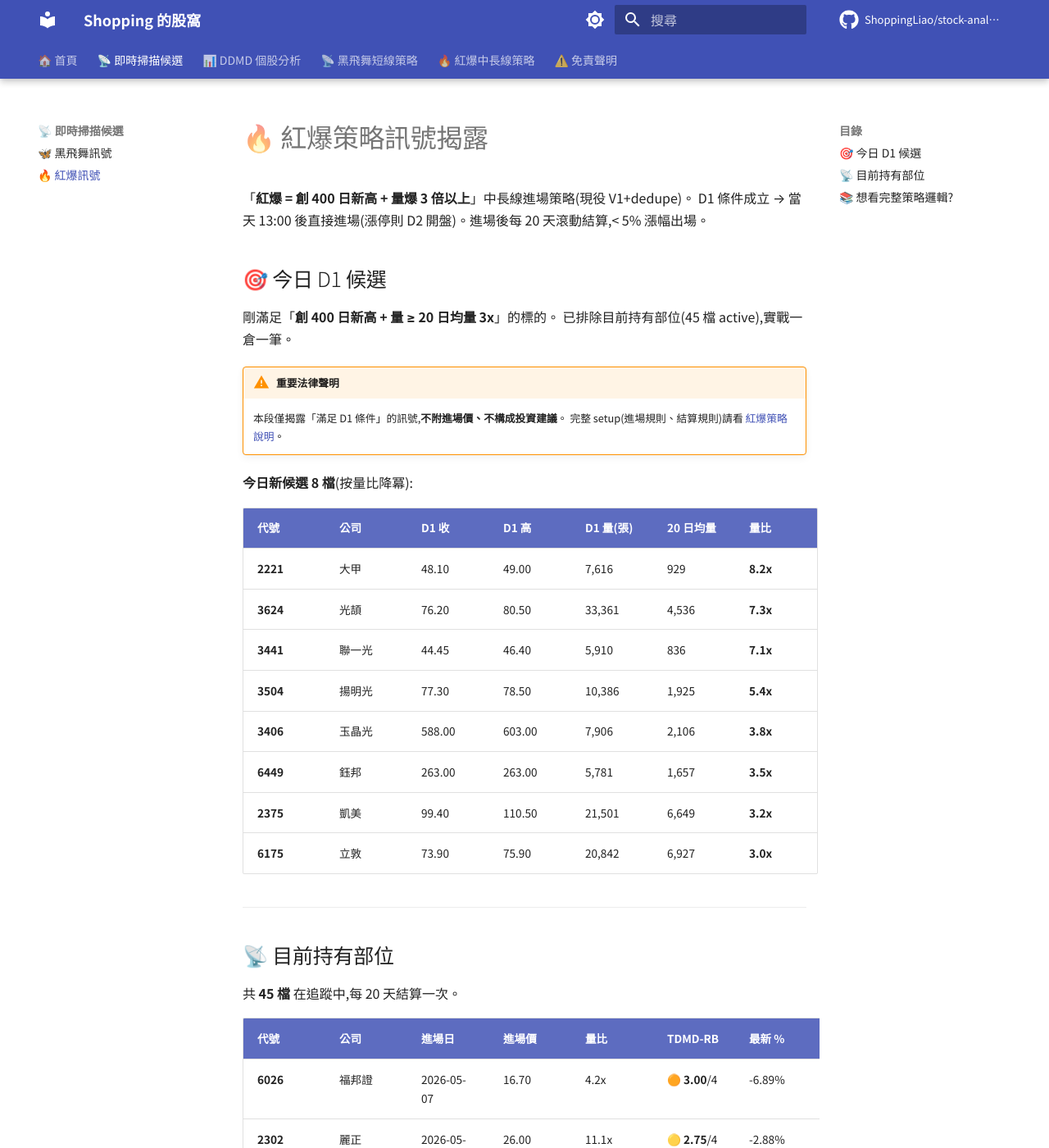
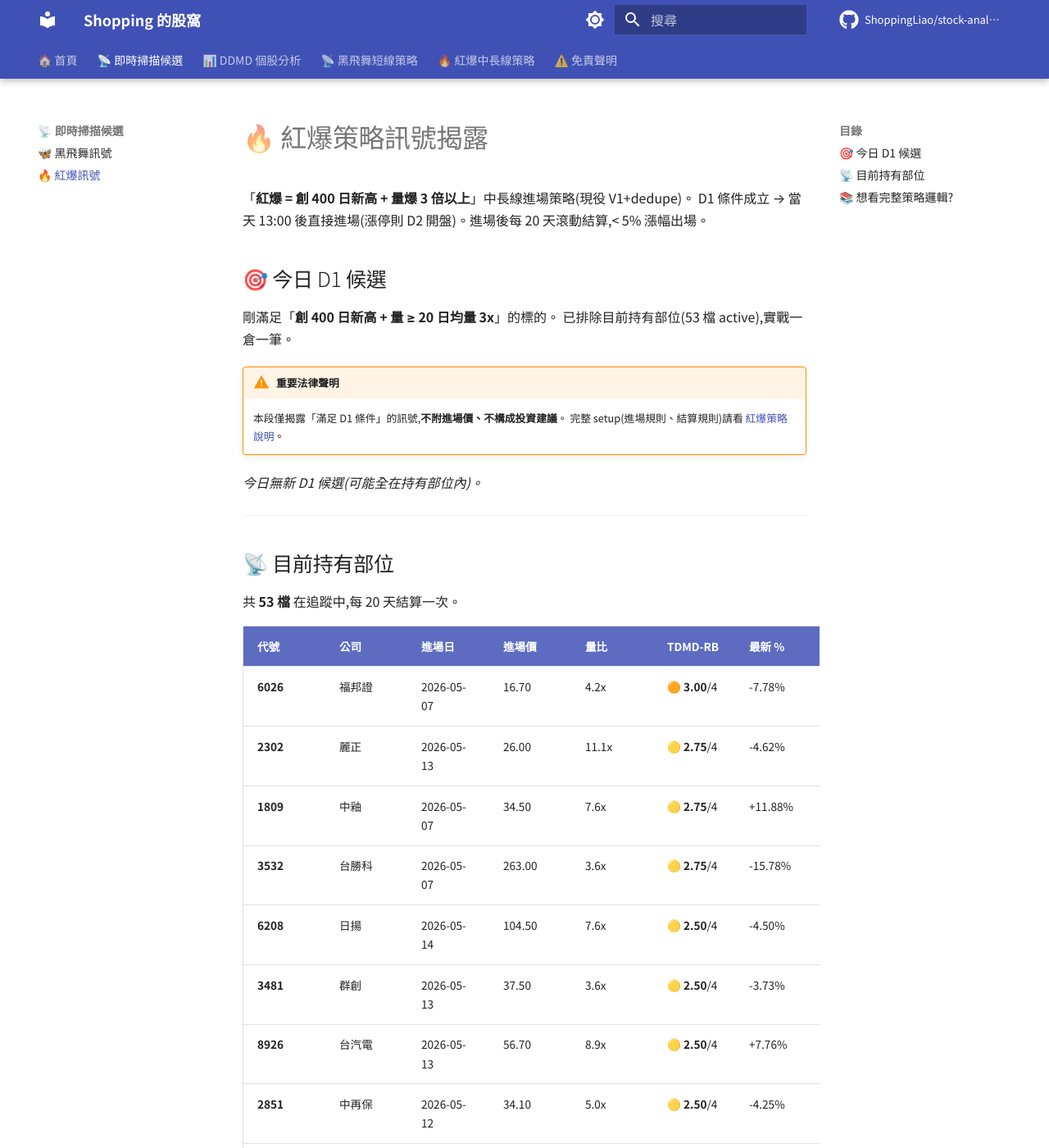
Before and after one commit to ShoppingLiao/stock-analysis-public, an MkDocs documentation site: the page built from docs/signals_red_burst.md, in a window 1280 px wide and 1400 px high. Shown: the whole window at 82% size. Built offline with MkDocs 1.6.1 and Material for MkDocs 9.7.7, drawn with Linux system fonts in a browser that asks for light colours; comment, search, counter and statistics services are not loaded; some of the changed text lies outside the part shown.

Commit message:
docs(signals): update BB + RB (2026-05-15)

```diff
--- a/docs/signals_red_burst.md
+++ b/docs/signals_red_burst.md
@@ -6,78 +6,75 @@ D1 條件成立 → 當天 13:00 後直接進場(漲停則 D2 開盤)。進場
 ## 🎯 今日 D1 候選
 
 剛滿足「**創 400 日新高 + 量 ≥ 20 日均量 3x**」的標的。
-已排除目前持有部位(45 檔 active),實戰一倉一筆。
+已排除目前持有部位(53 檔 active),實戰一倉一筆。
 
 !!! warning "重要法律聲明"
     本段僅揭露「滿足 D1 條件」的訊號,**不附進場價、不構成投資建議**。
     完整 setup(進場規則、結算規則)請看 [紅爆策略說明](about/strategy_red_burst.md)。
 
-**今日新候選 8 檔**(按量比降冪):
-
-| 代號 | 公司 | D1 收 | D1 高 | D1 量(張) | 20 日均量 | 量比 |
-|------|------|-------|-------|-----------|-----------|------|
-| **2221** | 大甲 | 48.10 | 49.00 | 7,616 | 929 | **8.2x** |
-| **3624** | 光頡 | 76.20 | 80.50 | 33,361 | 4,536 | **7.3x** |
-| **3441** | 聯一光 | 44.45 | 46.40 | 5,910 | 836 | **7.1x** |
-| **3504** | 揚明光 | 77.30 | 78.50 | 10,386 | 1,925 | **5.4x** |
-| **3406** | 玉晶光 | 588.00 | 603.00 | 7,906 | 2,106 | **3.8x** |
-| **6449** | 鈺邦 | 263.00 | 263.00 | 5,781 | 1,657 | **3.5x** |
-| **2375** | 凱美 | 99.40 | 110.50 | 21,501 | 6,649 | **3.2x** |
-| **6175** | 立敦 | 73.90 | 75.90 | 20,842 | 6,927 | **3.0x** |
+*今日無新 D1 候選(可能全在持有部位內)。*
 
 ---
 
 ## 📡 目前持有部位
 
-共 **45 檔** 在追蹤中,每 20 天結算一次。
+共 **53 檔** 在追蹤中,每 20 天結算一次。
 
 | 代號 | 公司 | 進場日 | 進場價 | 量比 | TDMD-RB | 最新 % | MFE | MAE | review |
 |------|------|--------|--------|------|---------|--------|-----|-----|--------|
-| **6026** | 福邦證 | 2026-05-07 | 16.70 | 4.2x | 🟠 **3.00**/4 | -6.89% | +1.80% | -7.19% | 0/10 |
-| **2302** | 麗正 | 2026-05-13 | 26.00 | 11.1x | 🟡 **2.75**/4 | -2.88% | +5.00% | -4.42% | 0/10 |
-| **1809** | 中釉 | 2026-05-07 | 34.50 | 7.6x | 🟡 **2.75**/4 | +13.77% | +26.23% | -2.46% | 0/10 |
-| **3532** | 台勝科 | 2026-05-07 | 263.00 | 3.6x | 🟡 **2.75**/4 | -6.46% | +3.04% | -8.56% | 0/10 |
-| **6208** | 日揚 | 2026-05-14 | 104.50 | 7.6x | 🟡 **2.50**/4 | — | — | — | 0/10 |
-| **3481** | 群創 | 2026-05-13 | 37.50 | 3.6x | 🟡 **2.50**/4 | -5.60% | +3.07% | -6.67% | 0/10 |
-| **8926** | 台汽電 | 2026-05-13 | 56.70 | 8.9x | 🟡 **2.50**/4 | +1.59% | +7.05% | +0.53% | 0/10 |
-| **2851** | 中再保 | 2026-05-12 | 34.10 | 5.0x | 🟡 **2.50**/4 | -2.93% | +1.17% | -2.93% | 0/10 |
-| **5471** | 松翰 | 2026-05-13 | 52.30 | 6.2x | 🟡 **2.50**/4 | -1.91% | +0.00% | -3.25% | 0/10 |
-| **3354** | 律勝 | 2026-05-08 | 35.40 | 5.9x | 🟡 **2.50**/4 | -5.08% | +5.93% | -7.49% | 0/10 |
-| **1785** | 光洋科 | 2026-05-07 | 185.00 | 4.0x | 🟡 **2.50**/4 | -19.46% | +0.00% | -20.54% | 0/10 |
-| **2342** | 茂矽 | 2026-05-07 | 45.95 | 3.5x | 🟡 **2.50**/4 | -8.27% | +1.63% | -10.99% | 0/10 |
-| **8016** | 矽創 | 2026-05-07 | 265.50 | 3.4x | 🟡 **2.50**/4 | +10.92% | +10.92% | -1.32% | 0/10 |
-| **3048** | 益登 | 2026-05-14 | 51.00 | 5.7x | 🟡 **2.25**/4 | — | — | — | 0/10 |
-| **2492** | 華新科 | 2026-05-13 | 200.00 | 3.1x | 🟡 **2.25**/4 | +10.00% | +10.00% | +7.75% | 0/10 |
-| **6166** | 凌華 | 2026-05-13 | 111.50 | 3.1x | 🟡 **2.25**/4 | +0.00% | +4.04% | -7.17% | 0/10 |
-| **8213** | 志超 | 2026-05-12 | 41.20 | 5.4x | 🟡 **2.25**/4 | -6.43% | -3.88% | -9.71% | 0/10 |
-| **3055** | 蔚華科 | 2026-05-08 | 91.20 | 6.5x | 🟡 **2.25**/4 | +16.23% | +31.03% | +15.13% | 0/10 |
-| **5464** | 霖宏 | 2026-05-11 | 52.60 | 6.7x | 🟡 **2.25**/4 | +13.12% | +30.61% | +12.17% | 0/10 |
-| **6526** | 達發 | 2026-05-08 | 753.00 | 3.2x | 🟡 **2.25**/4 | -6.24% | +0.00% | -7.70% | 0/10 |
-| **6834** | 天二科技 | 2026-05-08 | 48.10 | 5.0x | 🟡 **2.25**/4 | +0.31% | +0.31% | -12.37% | 0/10 |
-| **6108** | 競國 | 2026-05-08 | 22.15 | 3.9x | 🟡 **2.25**/4 | -14.45% | -6.55% | -15.35% | 0/10 |
-| **3236** | 千如 | 2026-05-13 | 38.85 | 4.1x | 🟡 **2.00**/4 | +3.47% | +9.91% | +0.77% | 0/10 |
-| **5228** | 鈺鎧 | 2026-05-13 | 45.65 | 3.1x | 🟡 **2.00**/4 | +9.97% | +18.07% | +9.09% | 0/10 |
-| **8147** | 正淩 | 2026-05-12 | 183.00 | 3.6x | 🟡 **2.00**/4 | -0.55% | +0.82% | -9.84% | 0/10 |
-| **8390** | 金益鼎 | 2026-05-12 | 110.50 | 4.6x | 🟡 **2.00**/4 | +0.45% | +5.43% | -2.26% | 0/10 |
-| **4722** | 國精化 | 2026-05-12 | 235.00 | 3.5x | 🟡 **2.00**/4 | +9.79% | +14.89% | +2.34% | 0/10 |
-| **6182** | 合晶 | 2026-05-08 | 56.90 | 3.6x | 🟡 **2.00**/4 | +0.88% | +8.08% | -5.10% | 0/10 |
-| **6174** | 安碁 | 2026-05-07 | 39.40 | 3.5x | 🟡 **2.00**/4 | -0.51% | +11.55% | -4.31% | 0/10 |
-| **6116** | 彩晶 | 2026-05-13 | 11.25 | 15.8x | ⚪ **1.75**/4 | -7.56% | +0.44% | -8.44% | 0/10 |
-| **6446** | 藥華藥 | 2026-05-14 | 780.00 | 3.9x | ⚪ **1.75**/4 | — | — | — | 0/10 |
-| **6727** | 亞泰金屬 | 2026-05-08 | 504.00 | 3.3x | ⚪ **1.75**/4 | +2.78% | +12.10% | -10.42% | 0/10 |
-| **8227** | 巨有科技 | 2026-05-08 | 219.00 | 4.2x | ⚪ **1.75**/4 | -5.48% | +9.59% | -11.64% | 0/10 |
-| **6015** | 宏遠證 | 2026-05-07 | 16.05 | 3.2x | ⚪ **1.75**/4 | -6.54% | +8.41% | -6.85% | 0/10 |
-| **6218** | 豪勉 | 2026-05-14 | 41.55 | 4.0x | ⚪ **1.50**/4 | — | — | — | 0/10 |
-| **8261** | 富鼎 | 2026-05-14 | 136.00 | 3.5x | ⚪ **1.50**/4 | — | — | — | 0/10 |
-| **2472** | 立隆電 | 2026-05-12 | 223.00 | 3.1x | ⚪ **1.50**/4 | +3.81% | +14.80% | -2.24% | 0/10 |
-| **5425** | 台半 | 2026-05-12 | 81.10 | 3.9x | ⚪ **1.50**/4 | -10.36% | -0.74% | -10.85% | 0/10 |
-| **6138** | 茂達 | 2026-05-12 | 289.50 | 3.0x | ⚪ **1.50**/4 | +5.87% | +9.15% | -3.63% | 0/10 |
-| **6432** | 今展科 | 2026-05-12 | 47.30 | 4.1x | ⚪ **1.50**/4 | +4.86% | +10.78% | -2.54% | 0/10 |
-| **4760** | 勤凱 | 2026-05-08 | 287.50 | 4.4x | ⚪ **1.50**/4 | +11.83% | +17.91% | -6.43% | 0/10 |
-| **2478** | 大毅 | 2026-05-07 | 80.10 | 3.5x | ⚪ **1.50**/4 | +2.50% | +10.74% | -6.99% | 0/10 |
-| **6259** | 百徽 | 2026-05-14 | 24.35 | 3.3x | ⚪ **1.25**/4 | — | — | — | 0/10 |
-| **3388** | 崇越電 | 2026-05-13 | 113.00 | 3.2x | ⚪ **1.25**/4 | -4.42% | +2.21% | -4.87% | 0/10 |
-| **3090** | 日電貿 | 2026-05-08 | 113.50 | 3.6x | ⚪ **1.25**/4 | +14.10% | +18.50% | -2.64% | 0/10 |
+| **6026** | 福邦證 | 2026-05-07 | 16.70 | 4.2x | 🟠 **3.00**/4 | -7.78% | +1.80% | -8.08% | 0/10 |
+| **2302** | 麗正 | 2026-05-13 | 26.00 | 11.1x | 🟡 **2.75**/4 | -4.62% | +5.00% | -5.77% | 0/10 |
+| **1809** | 中釉 | 2026-05-07 | 34.50 | 7.6x | 🟡 **2.75**/4 | +11.88% | +26.23% | -2.46% | 0/10 |
+| **3532** | 台勝科 | 2026-05-07 | 263.00 | 3.6x | 🟡 **2.75**/4 | -15.78% | +3.04% | -15.78% | 0/10 |
+| **6208** | 日揚 | 2026-05-14 | 104.50 | 7.6x | 🟡 **2.50**/4 | -4.50% | +3.83% | -6.70% | 0/10 |
+| **3481** | 群創 | 2026-05-13 | 37.50 | 3.6x | 🟡 **2.50**/4 | -3.73% | +3.07% | -6.67% | 0/10 |
+| **8926** | 台汽電 | 2026-05-13 | 56.70 | 8.9x | 🟡 **2.50**/4 | +7.76% | +10.58% | +0.53% | 0/10 |
+| **2851** | 中再保 | 2026-05-12 | 34.10 | 5.0x | 🟡 **2.50**/4 | -4.25% | +1.17% | -4.99% | 0/10 |
+| **5471** | 松翰 | 2026-05-13 | 52.30 | 6.2x | 🟡 **2.50**/4 | -2.87% | +0.00% | -4.40% | 0/10 |
+| **3354** | 律勝 | 2026-05-08 | 35.40 | 5.9x | 🟡 **2.50**/4 | -6.78% | +5.93% | -8.90% | 0/10 |
+| **1785** | 光洋科 | 2026-05-07 | 185.00 | 4.0x | 🟡 **2.50**/4 | -17.30% | +0.00% | -20.54% | 0/10 |
+| **2342** | 茂矽 | 2026-05-07 | 45.95 | 3.5x | 🟡 **2.50**/4 | -11.97% | +1.63% | -12.95% | 0/10 |
+| **8016** | 矽創 | 2026-05-07 | 265.50 | 3.4x | 🟡 **2.50**/4 | +3.20% | +10.92% | -1.32% | 0/10 |
+| **6449** | 鈺邦 | 2026-05-18 | 263.00 | 3.5x | 🟡 **2.25**/4 | — | — | — | 0/10 |
+| **2221** | 大甲 | 2026-05-15 | 48.10 | 8.2x | 🟡 **2.25**/4 | — | — | — | 0/10 |
+| **3624** | 光頡 | 2026-05-15 | 76.20 | 7.3x | 🟡 **2.25**/4 | — | — | — | 0/10 |
+| **3048** | 益登 | 2026-05-14 | 51.00 | 5.7x | 🟡 **2.25**/4 | +10.00% | +10.00% | +6.27% | 0/10 |
+| **2492** | 華新科 | 2026-05-13 | 200.00 | 3.1x | 🟡 **2.25**/4 | +3.00% | +11.25% | +2.25% | 0/10 |
+| **6166** | 凌華 | 2026-05-13 | 111.50 | 3.1x | 🟡 **2.25**/4 | +0.45% | +4.04% | -7.17% | 0/10 |
+| **8213** | 志超 | 2026-05-12 | 41.20 | 5.4x | 🟡 **2.25**/4 | -9.34% | -3.88% | -9.71% | 0/10 |
+| **3055** | 蔚華科 | 2026-05-08 | 91.20 | 6.5x | 🟡 **2.25**/4 | +12.94% | +31.03% | +9.10% | 0/10 |
+| **5464** | 霖宏 | 2026-05-11 | 52.60 | 6.7x | 🟡 **2.25**/4 | +8.56% | +30.61% | +1.90% | 0/10 |
+| **6526** | 達發 | 2026-05-08 | 753.00 | 3.2x | 🟡 **2.25**/4 | -8.63% | +0.00% | -8.76% | 0/10 |
+| **6834** | 天二科技 | 2026-05-08 | 48.10 | 5.0x | 🟡 **2.25**/4 | +4.37% | +10.19% | -12.37% | 0/10 |
+| **6108** | 競國 | 2026-05-08 | 22.15 | 3.9x | 🟡 **2.25**/4 | -16.03% | -6.55% | -16.48% | 0/10 |
+| **3236** | 千如 | 2026-05-13 | 38.85 | 4.1x | 🟡 **2.00**/4 | +0.13% | +9.91% | -2.19% | 0/10 |
+| **5228** | 鈺鎧 | 2026-05-13 | 45.65 | 3.1x | 🟡 **2.00**/4 | +7.67% | +20.04% | +5.91% | 0/10 |
+| **8147** | 正淩 | 2026-05-12 | 183.00 | 3.6x | 🟡 **2.00**/4 | +3.28% | +7.92% | -9.84% | 0/10 |
+| **8390** | 金益鼎 | 2026-05-12 | 110.50 | 4.6x | 🟡 **2.00**/4 | +8.14% | +10.41% | -2.26% | 0/10 |
+| **4722** | 國精化 | 2026-05-12 | 235.00 | 3.5x | 🟡 **2.00**/4 | +12.55% | +16.17% | +2.34% | 0/10 |
+| **6182** | 合晶 | 2026-05-08 | 56.90 | 3.6x | 🟡 **2.00**/4 | -2.99% | +8.08% | -5.10% | 0/10 |
+| **6174** | 安碁 | 2026-05-07 | 39.40 | 3.5x | 🟡 **2.00**/4 | -5.46% | +11.55% | -8.25% | 0/10 |
+| **3406** | 玉晶光 | 2026-05-18 | 588.00 | 3.8x | ⚪ **1.75**/4 | — | — | — | 0/10 |
+| **6175** | 立敦 | 2026-05-15 | 73.90 | 3.0x | ⚪ **1.75**/4 | — | — | — | 0/10 |
+| **6116** | 彩晶 | 2026-05-13 | 11.25 | 15.8x | ⚪ **1.75**/4 | -8.89% | +0.44% | -9.78% | 0/10 |
+| **6446** | 藥華藥 | 2026-05-14 | 780.00 | 3.9x | ⚪ **1.75**/4 | +5.90% | +10.13% | +2.95% | 0/10 |
+| **6727** | 亞泰金屬 | 2026-05-08 | 504.00 | 3.3x | ⚪ **1.75**/4 | +10.52% | +12.90% | -10.42% | 0/10 |
+| **8227** | 巨有科技 | 2026-05-08 | 219.00 | 4.2x | ⚪ **1.75**/4 | -5.02% | +9.59% | -11.64% | 0/10 |
+| **6015** | 宏遠證 | 2026-05-07 | 16.05 | 3.2x | ⚪ **1.75**/4 | -7.79% | +8.41% | -8.41% | 0/10 |
+| **3504** | 揚明光 | 2026-05-18 | 77.30 | 5.4x | ⚪ **1.50**/4 | — | — | — | 0/10 |
+| **3441** | 聯一光 | 2026-05-15 | 44.45 | 7.1x | ⚪ **1.50**/4 | — | — | — | 0/10 |
+| **6218** | 豪勉 | 2026-05-14 | 41.55 | 4.0x | ⚪ **1.50**/4 | -1.81% | +4.09% | -3.13% | 0/10 |
+| **8261** | 富鼎 | 2026-05-14 | 136.00 | 3.5x | ⚪ **1.50**/4 | -1.10% | +4.04% | -1.84% | 0/10 |
+| **2472** | 立隆電 | 2026-05-12 | 223.00 | 3.1x | ⚪ **1.50**/4 | -2.69% | +14.80% | -4.48% | 0/10 |
+| **5425** | 台半 | 2026-05-12 | 81.10 | 3.9x | ⚪ **1.50**/4 | -11.22% | -0.74% | -11.34% | 0/10 |
+| **6138** | 茂達 | 2026-05-12 | 289.50 | 3.0x | ⚪ **1.50**/4 | -1.73% | +9.15% | -3.63% | 0/10 |
+| **6432** | 今展科 | 2026-05-12 | 47.30 | 4.1x | ⚪ **1.50**/4 | +8.03% | +15.22% | -2.54% | 0/10 |
+| **4760** | 勤凱 | 2026-05-08 | 287.50 | 4.4x | ⚪ **1.50**/4 | +4.00% | +17.91% | -6.43% | 0/10 |
+| **2478** | 大毅 | 2026-05-07 | 80.10 | 3.5x | ⚪ **1.50**/4 | +4.24% | +11.61% | -6.99% | 0/10 |
+| **2375** | 凱美 | 2026-05-18 | 99.40 | 3.2x | ⚪ **1.25**/4 | — | — | — | 0/10 |
+| **6259** | 百徽 | 2026-05-14 | 24.35 | 3.3x | ⚪ **1.25**/4 | -3.70% | +4.31% | -3.70% | 0/10 |
+| **3388** | 崇越電 | 2026-05-13 | 113.00 | 3.2x | ⚪ **1.25**/4 | -13.98% | +2.21% | -13.98% | 0/10 |
+| **3090** | 日電貿 | 2026-05-08 | 113.50 | 3.6x | ⚪ **1.25**/4 | +25.11% | +25.11% | -2.64% | 0/10 |
 
 > TDMD-RB:🔴 主力(4)/🟠 中倉(3)/🟡 試單(2)/⚪ 觀察(<2)。T=突破力道+多頭陡峭、D=量爆強度、M=籌碼三條合一、Dr=LLM 題材。
 
```
